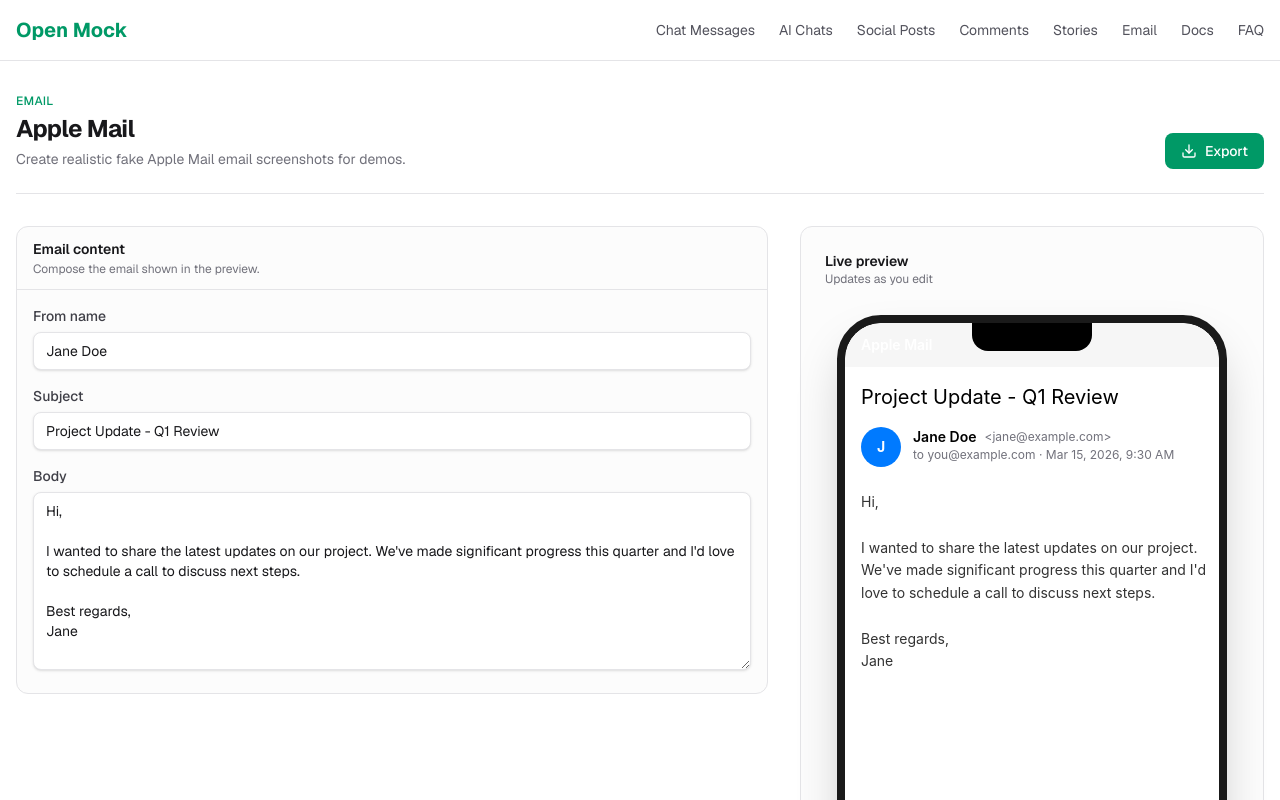
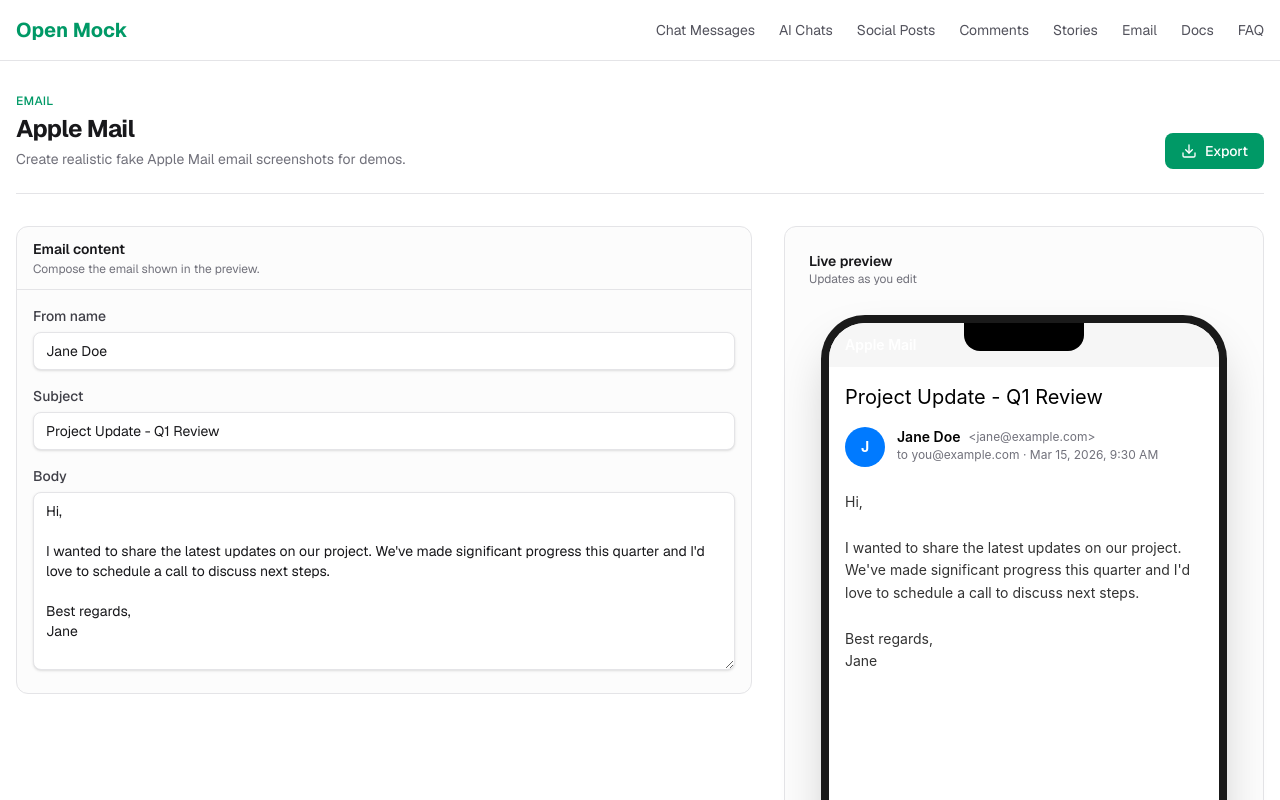
Before and after one commit to lucianodiisouza/open-mock, a Next.js app: page /generators/apple-mail in a window 1280 px wide. Shown: the top 800 px of the page. Built offline with nearby package versions, Linux system fonts and the light colour scheme.

Commit message:
fix(chrome): improve device frame bezel layout

```diff
--- a/src/components/chrome/DeviceFrame.tsx
+++ b/src/components/chrome/DeviceFrame.tsx
@@ -5,6 +5,9 @@ interface DeviceFrameProps {
   view3d?: boolean;
   children: ReactNode;
 }
+
+const SCREEN_WIDTH = 390;
+const BEZEL = 8;
 
 export function DeviceFrame({ type, view3d = false, children }: DeviceFrameProps) {
   if (type === "none") {
@@ -25,6 +28,8 @@ export function DeviceFrame({ type, view3d = false, children }: DeviceFrameProps
   }
 
   const isIphone = type === "iphone";
+  const outerRadius = isIphone ? 44 : 24;
+  const innerRadius = isIphone ? 36 : 16;
 
   return (
     <div
@@ -39,23 +44,35 @@ export function DeviceFrame({ type, view3d = false, children }: DeviceFrameProps
       }
     >
       <div
-        className="relative overflow-hidden shadow-2xl"
+        className="relative shadow-2xl"
         style={{
-          width: 390,
-          borderRadius: isIphone ? 44 : 24,
-          border: "8px solid #1a1a1a",
+          width: SCREEN_WIDTH + BEZEL * 2,
+          padding: BEZEL,
+          borderRadius: outerRadius,
           background: "#1a1a1a",
+          boxSizing: "border-box",
         }}
       >
         {isIphone && (
           <div
-            className="absolute left-1/2 top-0 z-10 -translate-x-1/2 rounded-b-2xl bg-black"
-            style={{ width: 120, height: 28 }}
+            className="pointer-events-none absolute left-1/2 z-20 -translate-x-1/2 rounded-b-2xl bg-black"
+            style={{ top: BEZEL, width: 120, height: 28 }}
           />
         )}
-        <div className="overflow-hidden" style={{ borderRadius: isIphone ? 36 : 16 }}>
+
+        <div
+          className="relative overflow-hidden"
+          style={{ width: SCREEN_WIDTH, borderRadius: innerRadius }}
+        >
           {children}
         </div>
+
+        {isIphone && (
+          <div
+            className="pointer-events-none absolute left-1/2 z-20 h-1 w-[100px] -translate-x-1/2 rounded-full bg-white/25"
+            style={{ bottom: BEZEL + 6 }}
+          />
+        )}
       </div>
     </div>
   );
```
